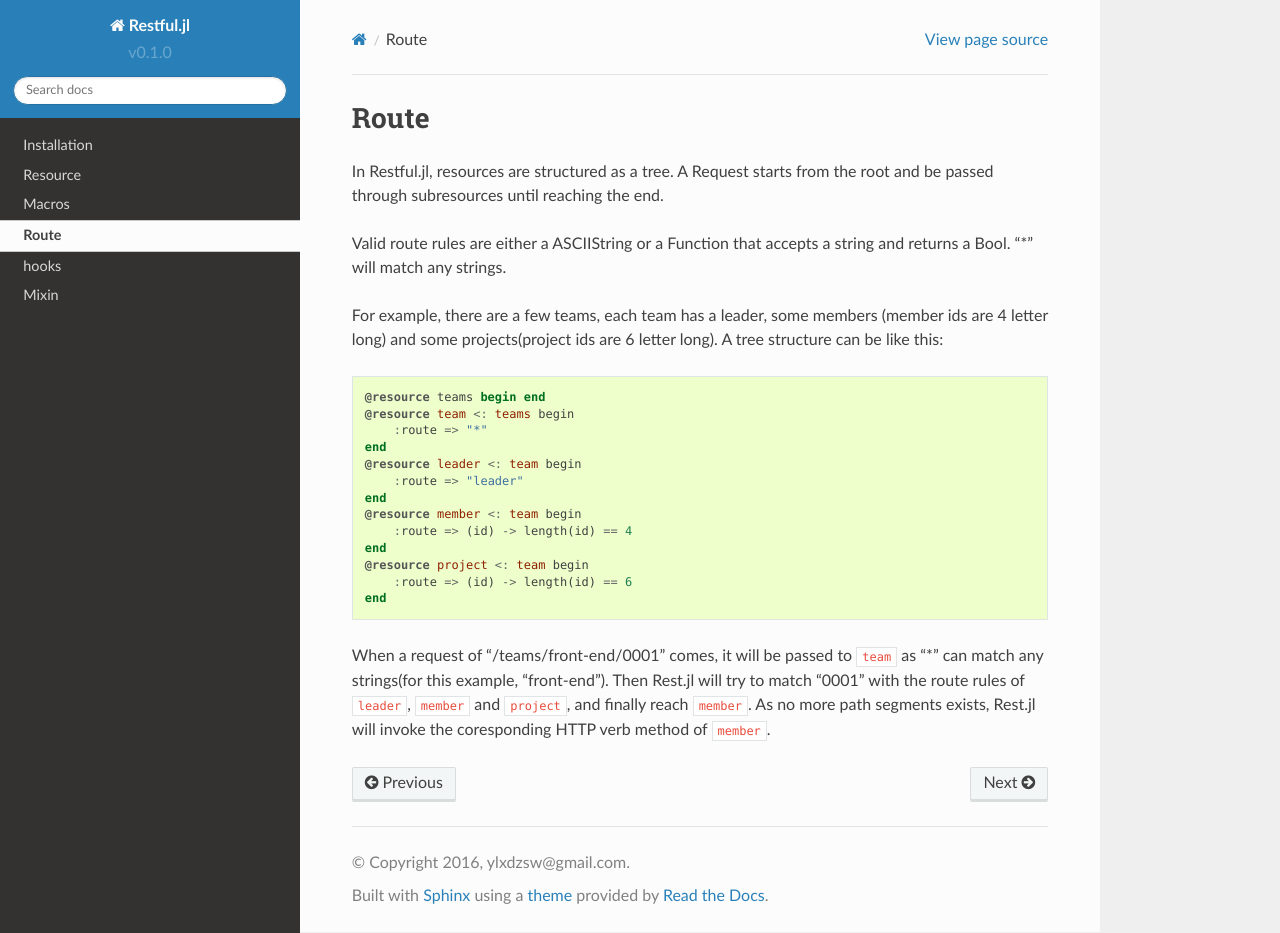
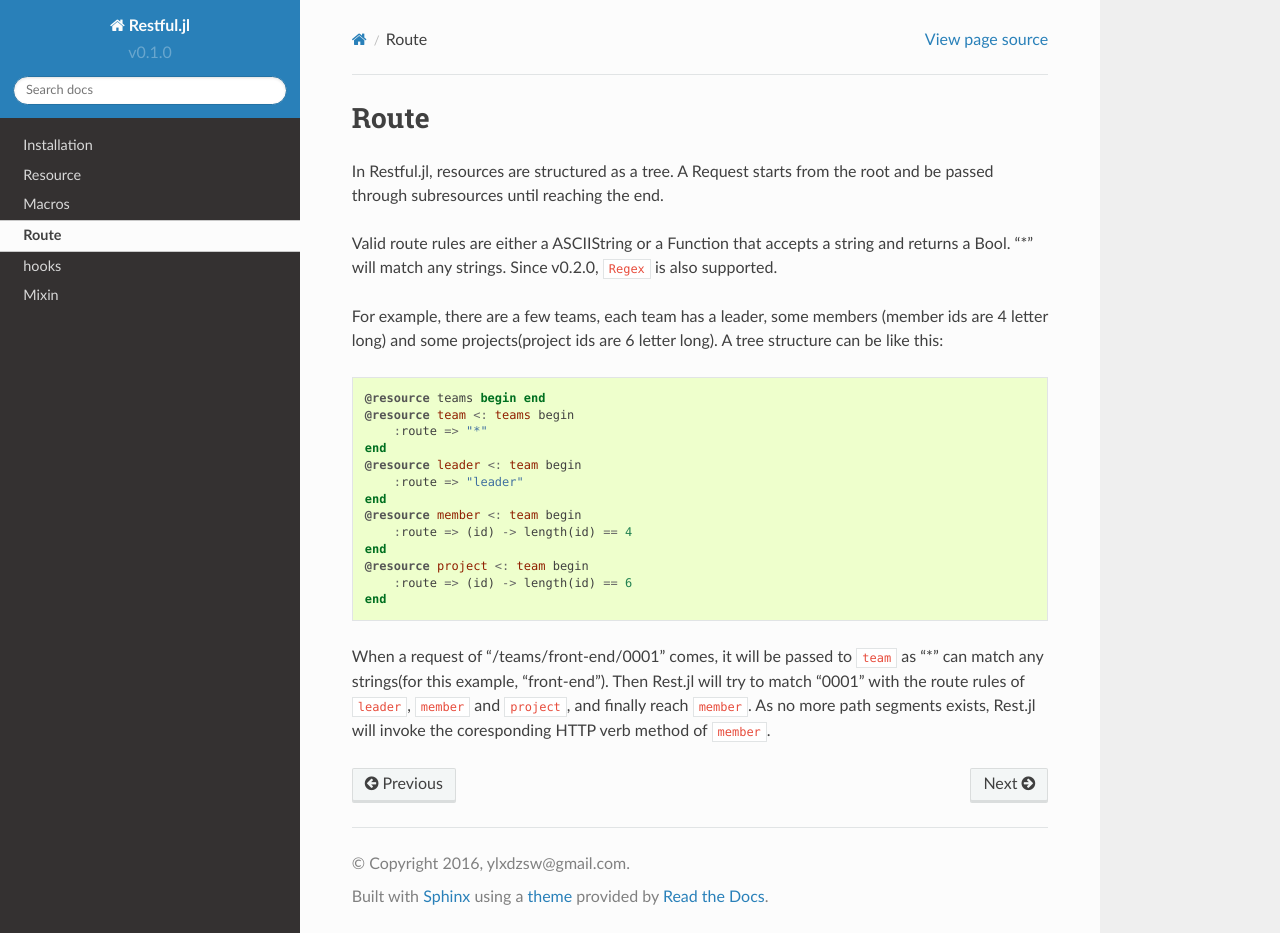
Before and after one commit to ylxdzsw/Restful.jl, a Sphinx documentation site: the page built from doc/sections/route.md, in a window 1280 px wide and 933 px high. Built offline with Sphinx 7.4.7 and the Read the Docs theme 2.0.0, drawn with Linux system fonts in a browser that asks for light colours.

Commit message:
support Regex route

```diff
--- a/doc/sections/route.md
+++ b/doc/sections/route.md
@@ -4,7 +4,7 @@ In Restful.jl, resources are structured as a tree. A Request starts from the
 root and be passed through subresources until reaching the end.
 
 Valid route rules are either a ASCIIString or a Function that accepts a string and
-returns a Bool. "*" will match any strings.
+returns a Bool. "*" will match any strings. Since v0.2.0, `Regex` is also supported.
 
 For example, there are a few teams, each team has a leader, some members
 (member ids are 4 letter long) and some projects(project ids are 6 letter long).
```
Also changed, not shown: 2 other files.
